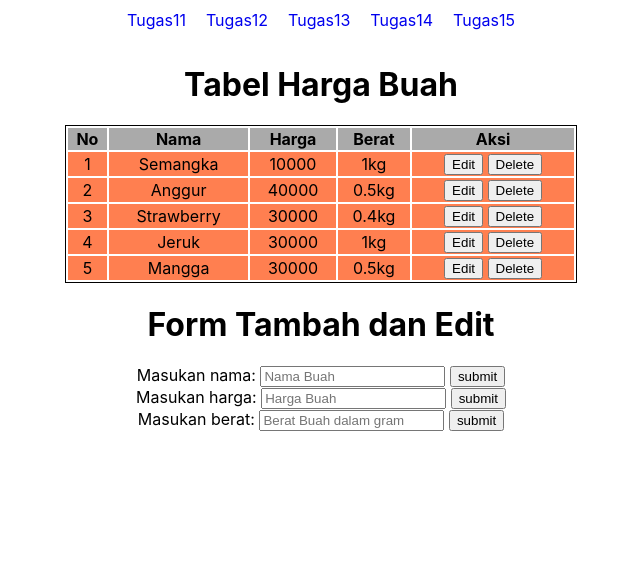
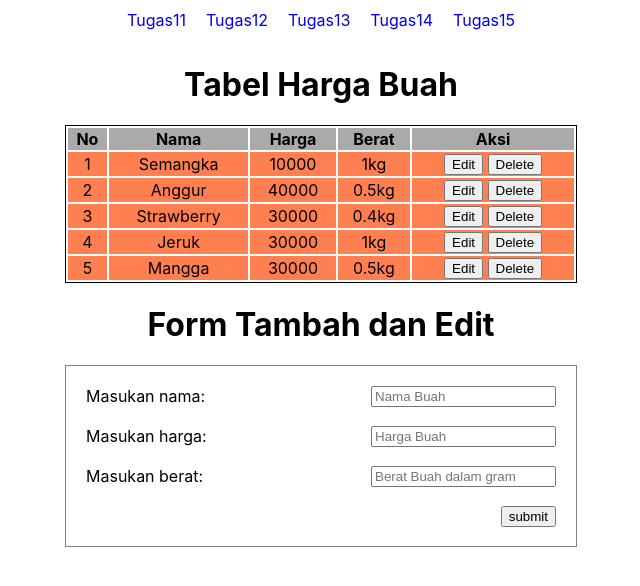
Before and after one commit to maswijay/sanbercode-reactjs-0720, a React (Create React App) app in the folder sanbercode-reactjs-0720-week3/: page /tugas13 in a window 1280 px wide. Shown: the top 586 px of the page, without its empty margins (319-959 px from the left). Built offline with nearby package versions, Linux system fonts and the light colour scheme.

Commit message:
rapihin tugas13

```diff
--- a/sanbercode-reactjs-0720-week3/src/tugas13/ListBuah13.js
+++ b/sanbercode-reactjs-0720-week3/src/tugas13/ListBuah13.js
@@ -126,25 +126,27 @@ class ListBuah13 extends Component{
                 {/* Form Input */}
                 <h1 style= {{textAlign:'center'}}>Form Tambah dan Edit</h1>
 
-                <form onSubmit={this.handleSubmit}>
-                    <label>Masukan nama: </label>
-                    <input type="text" name= 'nama' value={this.state.input.nama} onChange={this.handleChange} placeholder='Nama Buah' />
-                    &nbsp;
-                    <button>submit</button>
-                </form>
-                <form onSubmit={this.handleSubmit}>
-                    <label>Masukan harga: </label>
-                    <input type="text"  name= 'harga' value={this.state.input.harga} onChange={this.handleChange} placeholder='Harga Buah' />
-                    &nbsp;
-                    <button>submit</button>
-                </form>
-                <form onSubmit={this.handleSubmit}>
-                    <label>Masukan berat: </label>
-                    <input type="text"  name= 'berat' value={this.state.input.berat} onChange={this.handleChange} placeholder='Berat Buah dalam gram' />
-                    &nbsp;
-                    <button>submit</button>
-                </form>
-
+                <div style={{width: '100%', margin: '0 auto', marginTop: '10px', display: 'block'}}>
+                    <div style={{border: '1px solid grey', padding: '20px'}}>
+                        <form onSubmit={this.handleSubmit}>
+                            <label style={{float: 'left'}}>Masukan nama: </label>
+                            <input style={{float: 'right'}} type="text" name= 'nama' value={this.state.input.nama} onChange={this.handleChange} placeholder='Nama Buah' />
+                        <br/>
+                        <br/>
+                            <label style={{float: 'left'}}>Masukan harga: </label>
+                            <input style={{float: 'right'}} type="text"  name= 'harga' value={this.state.input.harga} onChange={this.handleChange} placeholder='Harga Buah' />
+                        <br/>
+                        <br/>
+                            <label style={{float: 'left'}}>Masukan berat: </label>
+                            <input style={{float: 'right'}} type="text"  name= 'berat' value={this.state.input.berat} onChange={this.handleChange} placeholder='Berat Buah dalam gram' />
+                        <br/>
+                        <br/>
+                        <div style={{width: '100%', paddingBottom: '20px'}}>
+                            <button style={{float: 'right'}}>submit</button>
+                        </div>
+                        </form>
+                    </div>
+                </div>
             </div>
             </>
         )
```
